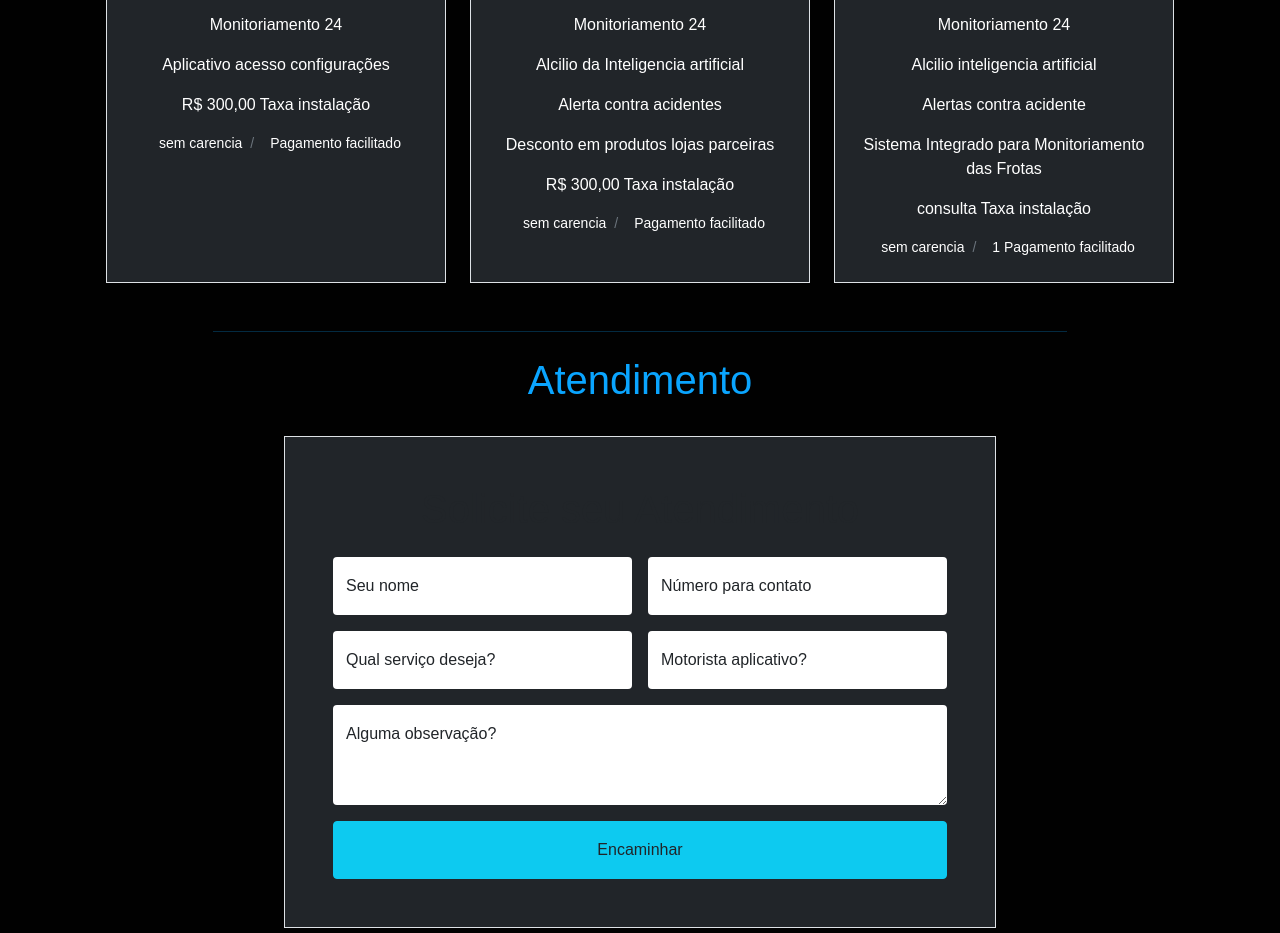
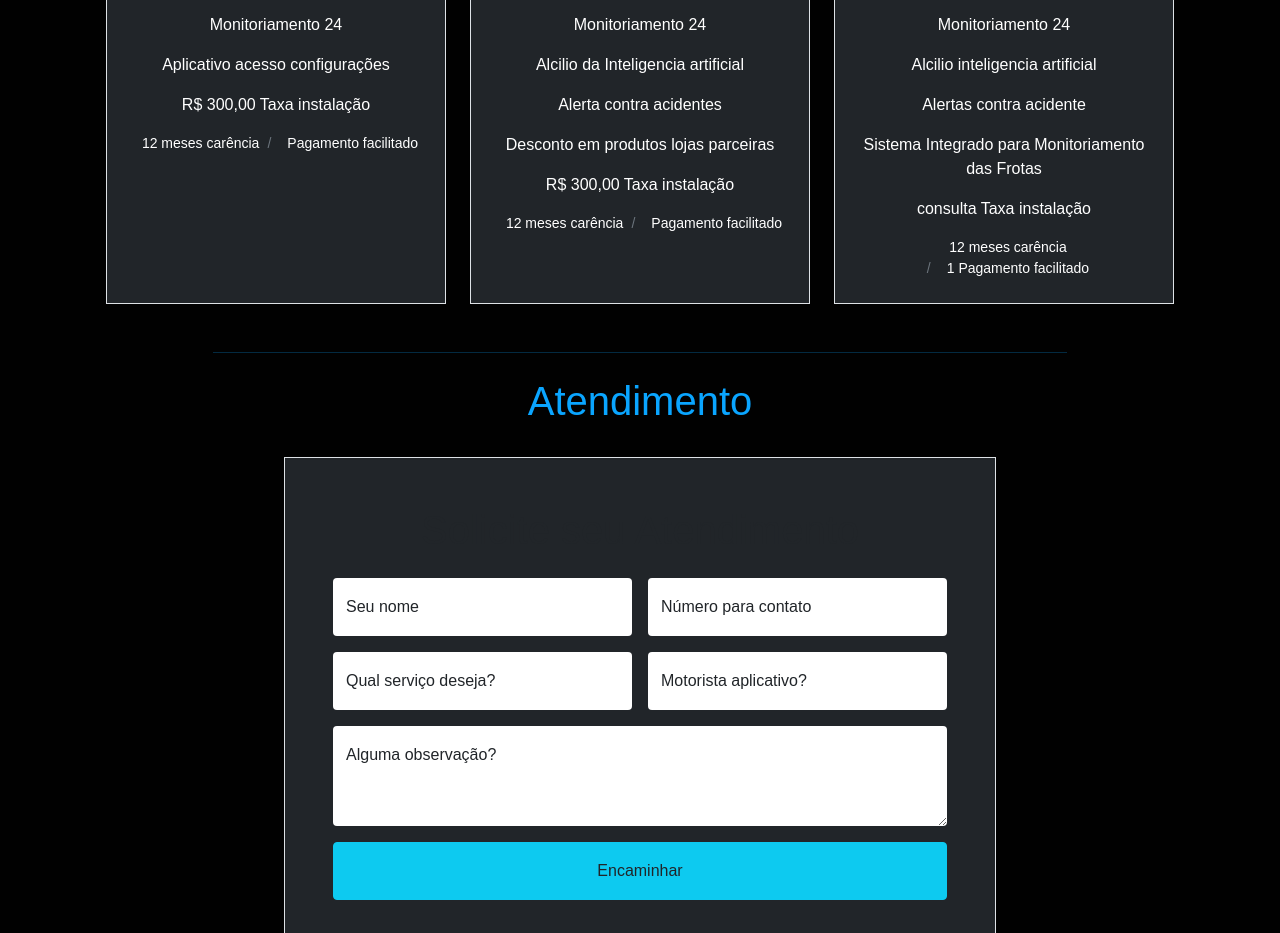
Before and after one commit to thiago-sl/SmartSeguranca, a plain HTML site: page index.html in a window 1280 px wide. Shown: the part 2044-2977 px from the top of the page. Drawn offline with nearby package versions, Linux system fonts and the light colour scheme.

Commit message:
carencia
carencia

```diff
--- a/index.html
+++ b/index.html
@@ -202,7 +202,7 @@
 
 
                             <ol class="breadcrumb justify-content-center mb-0">
-                                <li class="breadcrumb-item small"><i class="fa fa-signal text-secondary me-2"></i>sem carencia</li>
+                                <li class="breadcrumb-item small"><i class="fa fa-signal text-secondary me-2"></i> 12 meses carência</li>
                                 <li class="breadcrumb-item small"><i class="fa fa-calendar-alt text-secondary me-2"></i>Pagamento facilitado</li>
                             </ol>
                         </div>
@@ -227,7 +227,7 @@
                             <p>Desconto em produtos lojas parceiras</p>
                             <p>R$ 300,00 Taxa instalação</p>
                             <ol class="breadcrumb justify-content-center mb-0">
-                                <li class="breadcrumb-item small"><i class="fa fa-signal text-secondary me-2"></i>sem carencia</li>
+                                <li class="breadcrumb-item small"><i class="fa fa-signal text-secondary me-2"></i> 12 meses carência</li>
                                 <li class="breadcrumb-item small"><i class="fa fa-calendar-alt text-primary me-2"></i>Pagamento facilitado</li>
                             </ol>
                         </div>
@@ -251,7 +251,7 @@
                                 <p>Sistema Integrado para Monitoriamento das Frotas</p>
                                 <p> consulta Taxa instalação</p>
                                 <ol class="breadcrumb justify-content-center mb-0">
-                                    <li class="breadcrumb-item small"><i class="fa fa-signal text-secondary me-2"></i>sem carencia</li>
+                                    <li class="breadcrumb-item small"><i class="fa fa-signal text-secondary me-2"></i> 12 meses carência</li>
                                     <li class="breadcrumb-item small"><i class="fa fa-calendar-alt text-primary me-2"></i>1 Pagamento facilitado</li>
                                 </ol>
                             </div>
```
